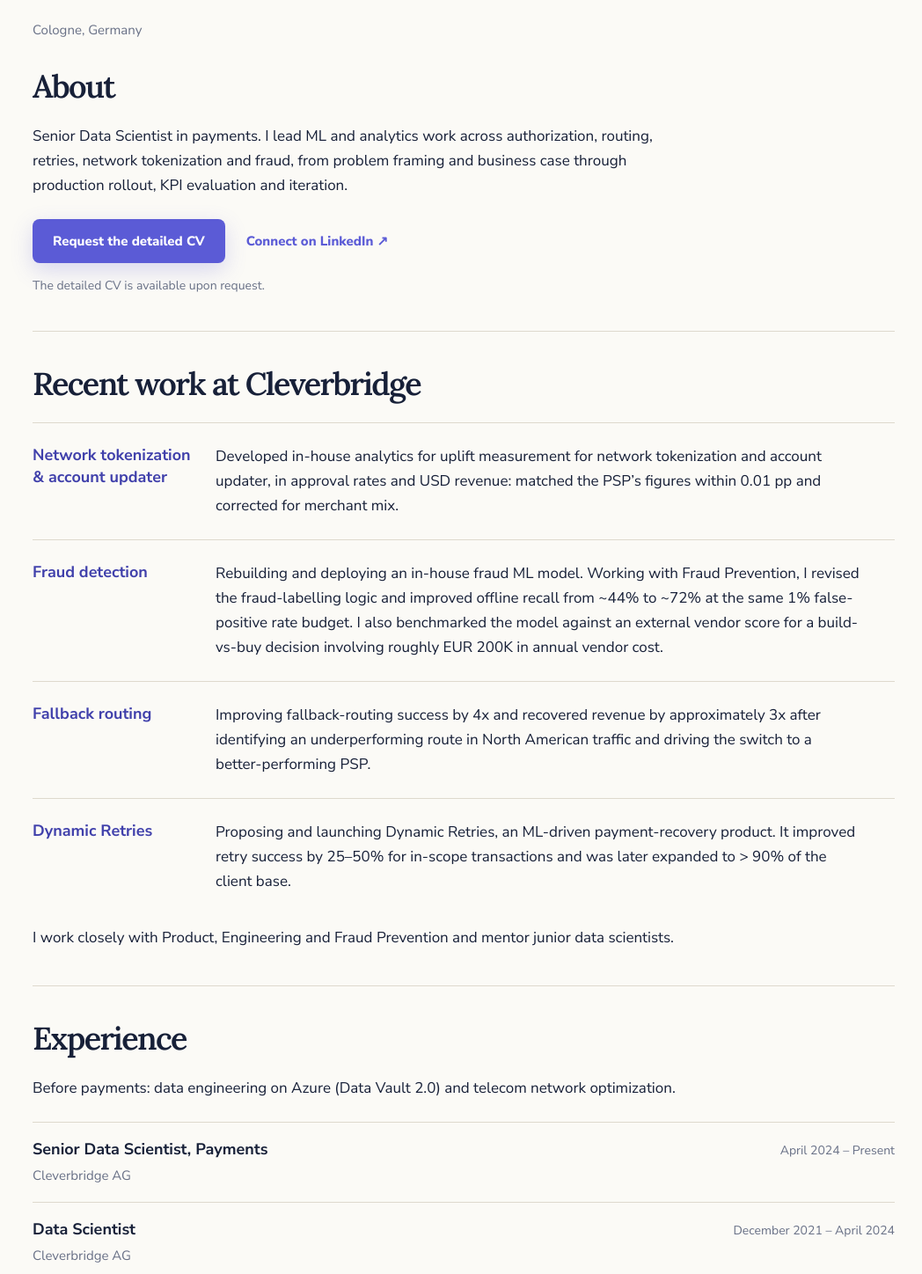
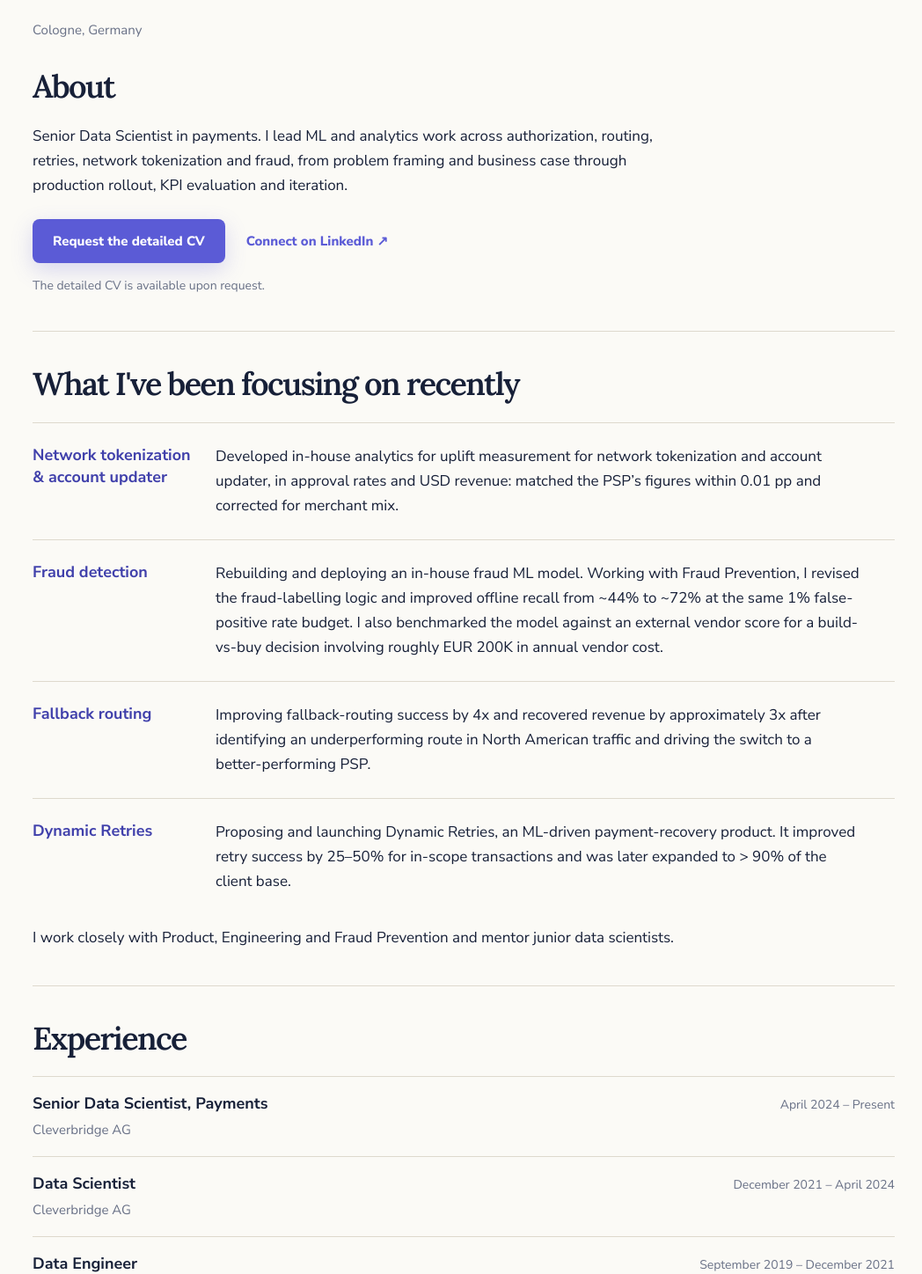
Before and after one commit to mrStasSmirnoff/mrstassmirnoff.github.io, a Next.js app: page /stanislavsmirnov.github.io/resume in a window 1280 px wide. Shown: the part 246-1694 px from the top of the page at 88% size, without its empty margins (113-1161 px from the left). Built offline with nearby package versions, Linux system fonts and the light colour scheme; no server answers.

Commit message:
housekeeping and renaming; no major changes, text edition mainly.

```diff
--- a/app/globals.css
+++ b/app/globals.css
@@ -193,9 +193,8 @@
 .resume-work-item { display: grid; grid-template-columns: 180px minmax(0, 1fr); gap: 28px; padding-block: 24px; border-top: 1px solid var(--line); }
 .resume-work-item h3 { color: var(--accent-dark); }
 .resume-work-item p { max-width: 72ch; }
-.resume-collaboration, .resume-background { max-width: 72ch; }
+.resume-collaboration { max-width: 72ch; }
 .resume-collaboration { margin-top: 12px; }
-.resume-background { margin-bottom: 24px; }
 .resume-career-list li { display: flex; flex-wrap: wrap; align-items: baseline; justify-content: space-between; gap: 8px 24px; padding-block: 18px; border-top: 1px solid var(--line); }
 .resume-period { color: var(--muted); font-size: 14px; }
 .resume-company { margin-top: 4px; color: var(--muted); font-size: 15px; }
--- a/app/page.tsx
+++ b/app/page.tsx
@@ -19,8 +19,9 @@
             <p className="hero-role">{siteConfig.role}, {siteConfig.location}</p>
             <p className="hero-intro">{siteConfig.intro}</p>
             <div className="button-row">
+              <Link className="button button-secondary" href="/blog">Read the blog</Link>
+              <Link className="button button-secondary" href="/resume">About me</Link>
               <Link className="button button-primary" href="/contact">Let&apos;s talk</Link>
-              <Link className="button button-secondary" href="/blog">Read the blog</Link>
             </div>
           </div>
           <div className="portrait-wrap" aria-label={`Portrait of ${siteConfig.name}`}>
--- a/app/resume/page.tsx
+++ b/app/resume/page.tsx
@@ -30,7 +30,7 @@
         </section>
 
         <section className="resume-section" aria-labelledby="work-heading">
-          <h2 id="work-heading">Recent work at Cleverbridge</h2>
+          <h2 id="work-heading">What I&apos;ve been focusing on recently</h2>
           <div className="resume-work-list">
             {resume.recentWork.map((item) => (
               <article className="resume-work-item" key={item.area}>
@@ -44,7 +44,6 @@
 
         <section className="resume-section" aria-labelledby="experience-heading">
           <h2 id="experience-heading">Experience</h2>
-          <p className="resume-background">{resume.background}</p>
           <ol className="resume-career-list">
             {resume.experience.map((job) => (
               <li key={`${job.company}-${job.period}`}>
--- a/content/resume.ts
+++ b/content/resume.ts
@@ -7,7 +7,6 @@
     "Senior Data Scientist in payments. I lead ML and analytics work across authorization, routing, retries, network tokenization and fraud, from problem framing and business case through production rollout, KPI evaluation and iteration.",
   ],
   collaboration: "I work closely with Product, Engineering and Fraud Prevention and mentor junior data scientists.",
-  background: "Before payments: data engineering on Azure (Data Vault 2.0) and telecom network optimization.",
   recentWork: [
     {
       area: "Network tokenization & account updater",
--- a/content/site.ts
+++ b/content/site.ts
@@ -25,18 +25,18 @@
     shortName: "EX",
     title: "Experimentation & causal thinking",
     description:
-      "Designing tests and analysing results, including uncertainty and causal assumptions.",
+      "Reducing entropy through test design and results analysis.",
   },
   {
     shortName: "DP",
     title: "Data product strategy",
     description:
-      "Choosing which data problems to work on and defining how to measure success.",
+      "Finding high-value use cases and defining how to measure success.",
   },
   {
     shortName: "TL",
     title: "Technical leadership",
     description:
-      "Reviewing technical work, mentoring colleagues, and helping teams choose practical approaches.",
+      "Designing systems, mentoring colleagues and sharing knowledge.",
   },
 ];
--- a/eslint.config.mjs
+++ b/eslint.config.mjs
@@ -13,6 +13,7 @@
     "build/**",
     "dist/**",
     ".wrangler/**",
+    ".local/**",
     "next-env.d.ts",
   ]),
 ]);
```
Also changed, not shown: content/testimonials.ts (+7 -7 lines), 1 other file (tests, documents, lock files or other folders).
